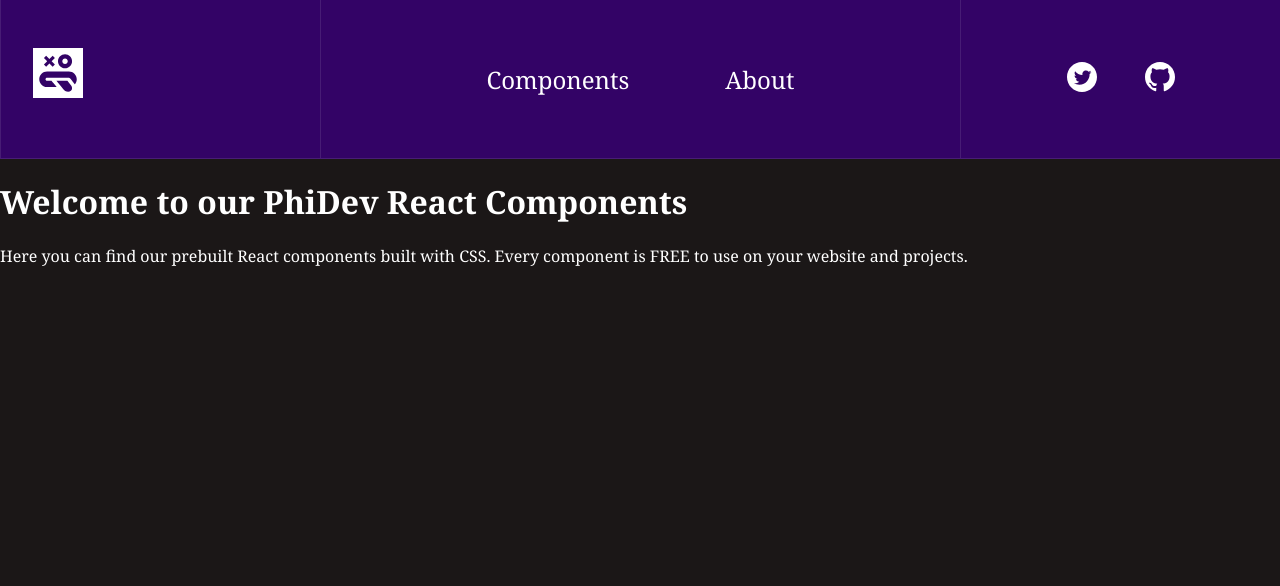
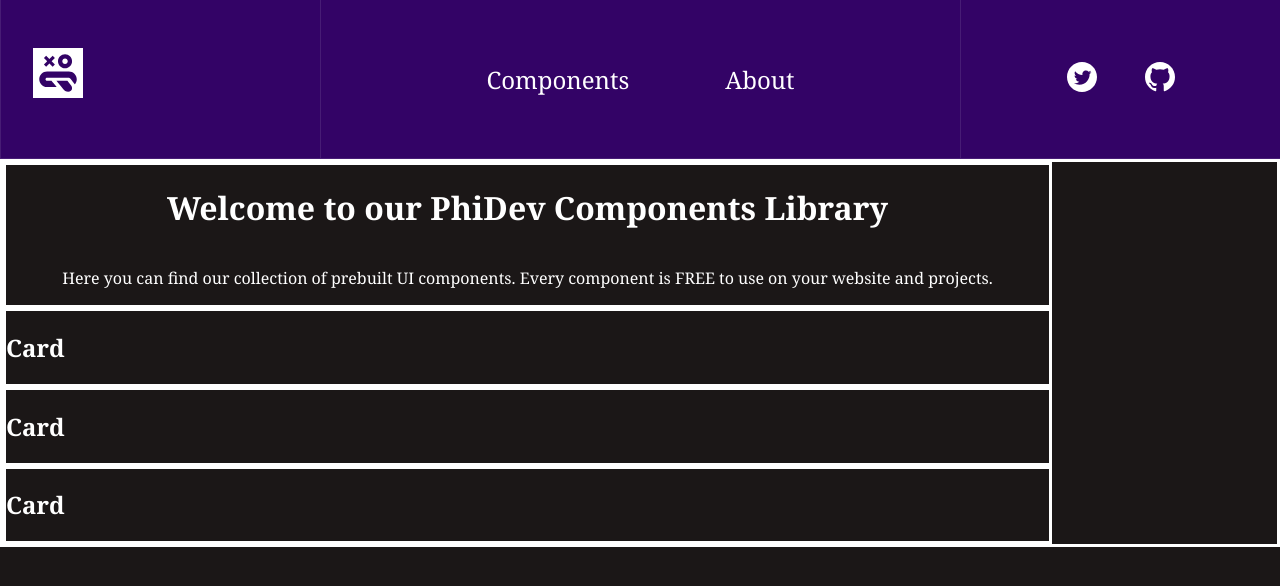
Before and after one commit to WalidMorocco/react-components-library-v1, a React (Create React App) app: page / in a window 1280 px wide. Shown: the top 586 px of the page. Built offline with nearby package versions, Linux system fonts and the light colour scheme.

Commit message:
restyle main pagewith grid

```diff
--- /dev/null
+++ b/src/components/Card/Card.jsx
@@ -0,0 +1,11 @@
+import './styles.css'
+
+export const Card = () => {
+    return (
+        <div className='card-container'>
+            <article >
+                <h1>Card</h1>
+            </article>
+        </div>
+    )
+}
--- /dev/null
+++ b/src/components/Card/styles.css
@@ -0,0 +1,8 @@
+.card-container {
+    border-style: solid;
+    /*
+    margin: 2rem;
+    padding: 2rem;
+    width: 90%;
+    */
+}
--- /dev/null
+++ b/src/pages/Home/ComponentSection.jsx
@@ -0,0 +1,13 @@
+import './styles.css'
+import { Card } from '../../components/Card/Card'
+
+export const ComponentSection = () => {
+
+    return (
+        <div className='section-container'>
+            <Card />
+            <Card />
+            <Card />
+        </div>
+    )
+}
--- a/src/pages/Home/HomePage.jsx
+++ b/src/pages/Home/HomePage.jsx
@@ -1,10 +1,12 @@
+import { ComponentSection } from "./ComponentSection";
 import { Overview } from "./Overview";
 
 export  const HomePage = () => {
 
     return (
-        <div className=''>
+        <div className="home-container">
             <Overview/>
+            <ComponentSection />
         </div>
     )
 }
--- a/src/pages/Home/Overview.jsx
+++ b/src/pages/Home/Overview.jsx
@@ -1,11 +1,13 @@
+import './styles.css'
+
 export const Overview = () => {
 
     return (
-        <div className=''>
-            <div>
-                <h1>Welcome to our PhiDev React Components</h1>
+        <div className='overview-container'>
+            <div className='overview-text'>
+                <h1>Welcome to our PhiDev Components Library</h1>
                 <p>
-                    Here you can find our prebuilt React components built with CSS.
+                    Here you can find our collection of prebuilt UI components.
                     Every component is FREE to use on your website and projects.
                 </p>
             </div>
--- /dev/null
+++ b/src/pages/Home/styles.css
@@ -0,0 +1,27 @@
+.home-container {
+    display: grid;
+    border-style: solid;
+    grid-template-columns: auto auto auto;
+}
+
+.overview-container {
+    display: grid;
+    justify-items: center;
+    border-style: solid;
+    grid-column-start: 1;
+    grid-column-end: 2;
+    /* padding: 3rem 2rem; */
+}
+
+.overview-text {
+    display: grid;
+    justify-items: center;
+}
+
+.section-container {
+    /* display: grid;
+    justify-items: center;
+    border-style: solid; */
+    grid-column-start: 1;
+    grid-column-end: 2;
+}
```
